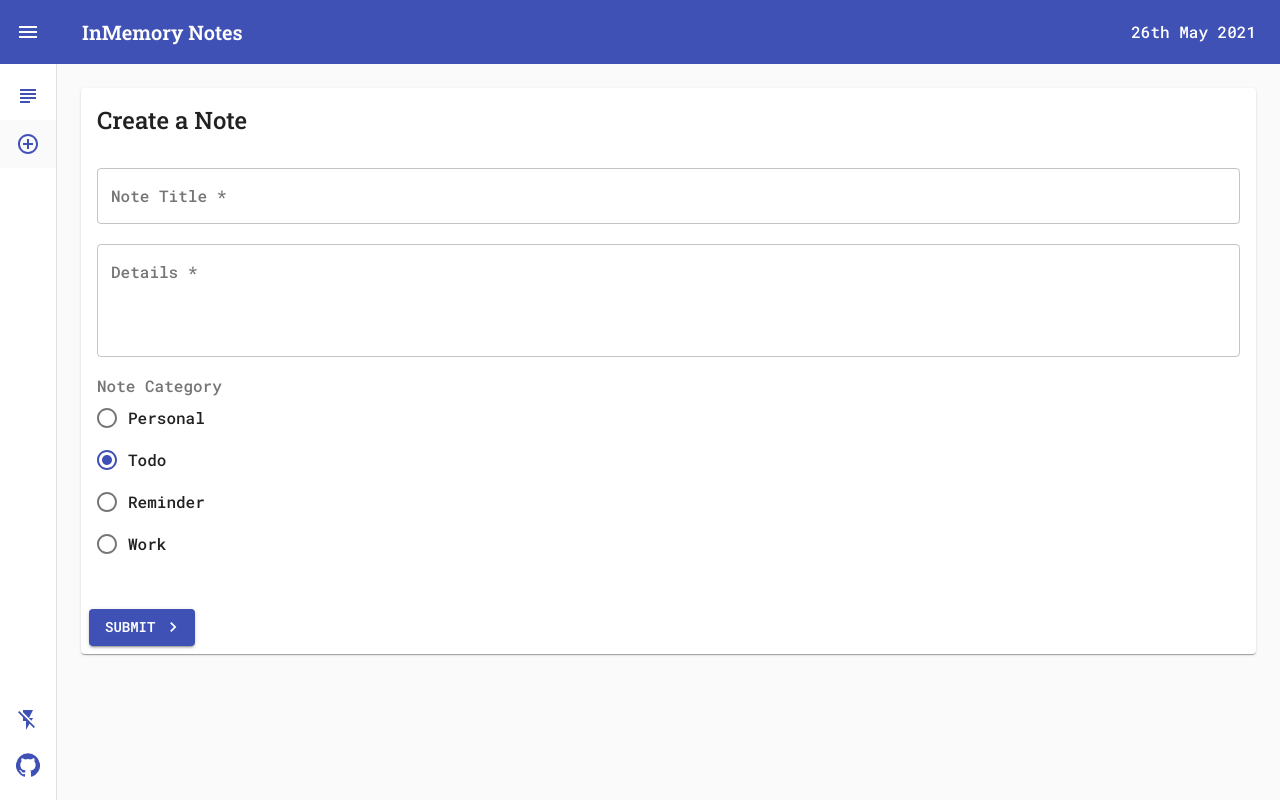
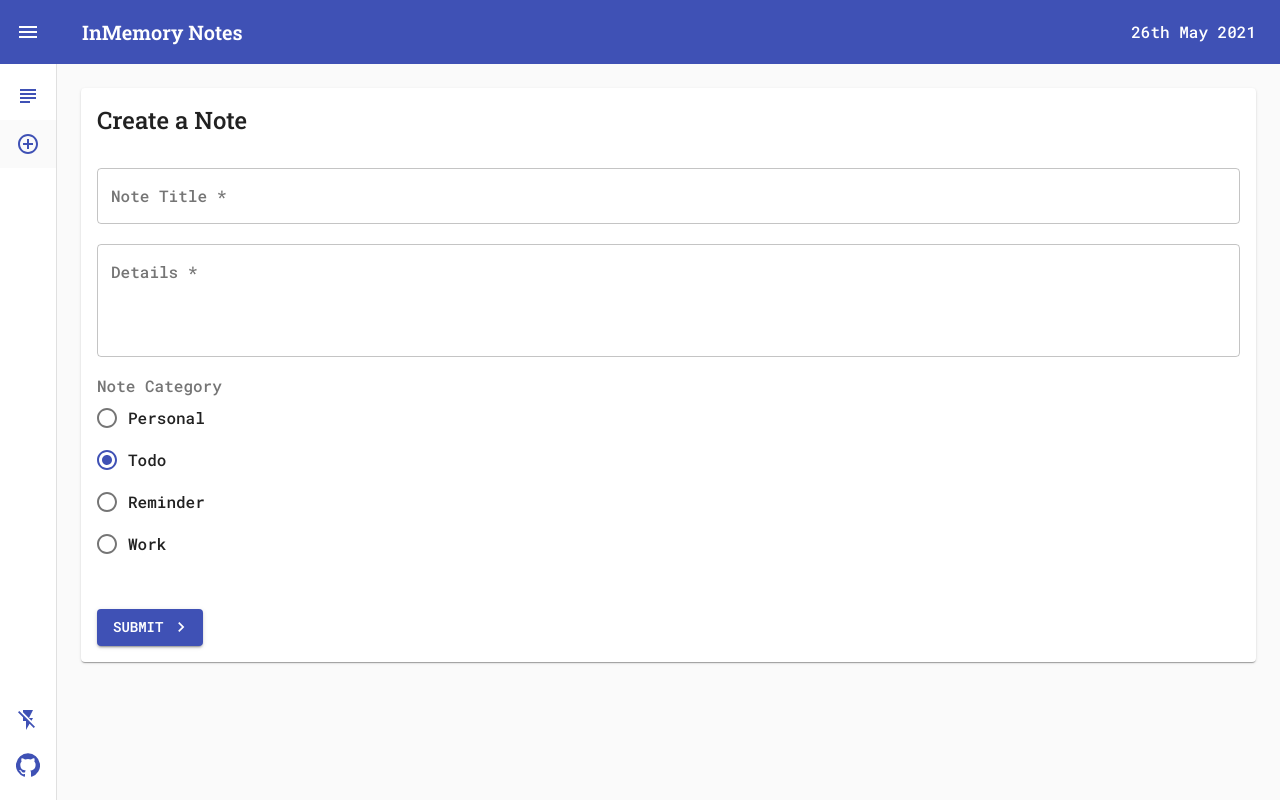
Before and after one commit to deepkush97/inmemory-notes-app-ts, a React (Create React App) app: page /#/create in a window 1280 px wide. Built offline with nearby package versions, Linux system fonts and the light colour scheme.

Commit message:
Updated: Spacing around Submit button

```diff
--- a/src/pages/Create.tsx
+++ b/src/pages/Create.tsx
@@ -17,12 +17,16 @@ import { FormEvent, useContext, useState } from "react";
 import { useHistory } from "react-router-dom";
 import { NotesContext } from "../context/NotesContext";
 
-const useStyles = makeStyles({
+const useStyles = makeStyles((theme) => ({
   field: {
     marginBottom: 20,
     display: "block",
   },
-});
+  submitButton: {
+    marginLeft: theme.spacing(1),
+    marginBottom: theme.spacing(1),
+  },
+}));
 
 export const Create = () => {
   const classes = useStyles();
@@ -112,6 +116,7 @@ export const Create = () => {
             type="submit"
             color="primary"
             variant="contained"
+            className={classes.submitButton}
             endIcon={<KeyboardArrowRightIcon />}
           >
             Submit
```
